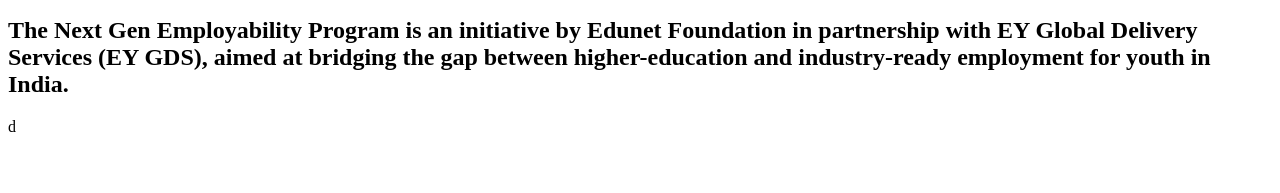
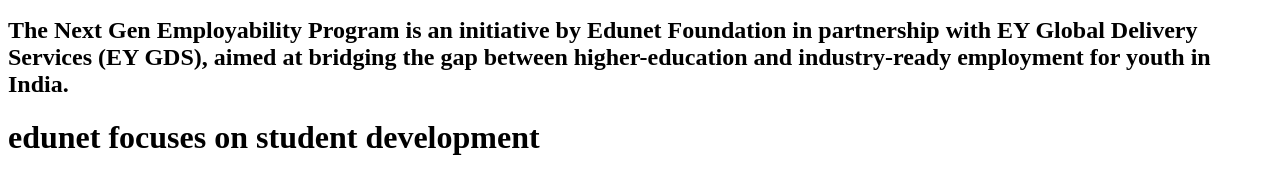
Before and after one commit to JangitiRakshitha/Day3, a plain HTML site: page index.html in a window 1280 px wide. Shown: the part 29-222 px from the top of the page. Drawn offline with Linux system fonts and the light colour scheme.

Commit message:
day3 task2

```diff
--- a/index.html
+++ b/index.html
@@ -7,4 +7,6 @@
         EY Global Delivery Services (EY GDS), aimed at bridging
          the gap between higher-education and
           industry-ready employment for youth in India.</h2>
-</html>d
+          <h1>edunet focuses on student development</h1>
+
+</html>
```
